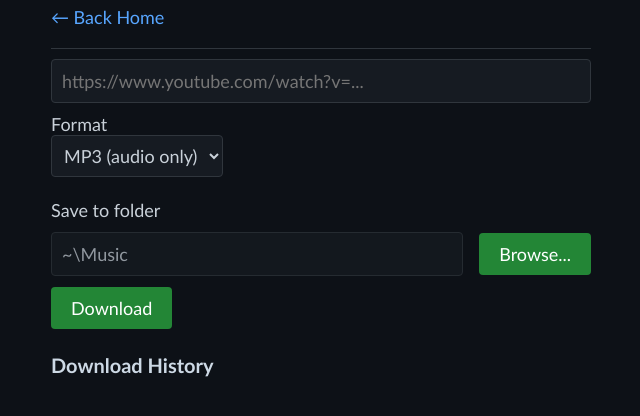
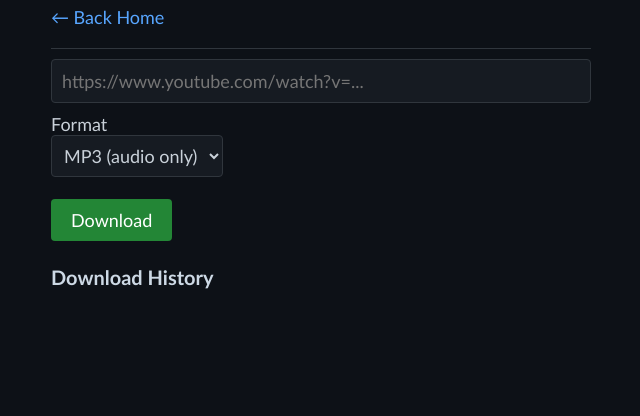
Before and after one commit to kp321-user/KP-Homepage, a Flask app: page /converter in a window 1280 px wide. Shown: the part 184-600 px from the top of the page, without its empty margins (319-959 px from the left). Run offline with Flask 3, Linux system fonts and the light colour scheme; a user stored in the database is signed in; data that the repository does not hold is empty; some libraries are stand-ins or nearby versions.

Commit message:
Stream converted file to browser instead of saving to local folder
Co-Authored-By: Claude Sonnet 4.6 <noreply@anthropic.com>

```diff
--- a/app.py
+++ b/app.py
@@ -1,7 +1,9 @@
 import os
 import markdown
 import re
-from flask import Flask, redirect, render_template, request, jsonify, abort
+import tempfile
+import shutil
+from flask import Flask, redirect, render_template, request, jsonify, abort, send_file, after_this_request
 from flask_sqlalchemy import SQLAlchemy
 from sqlalchemy import text
 from flask_wtf.csrf import CSRFProtect
@@ -452,34 +454,50 @@ def converter():
 @login_required
 def convert():
     url = request.form.get("url")
-    folder = download_folder["path"]
     frmt = request.form.get("format", "mp3")
+    tmp_dir = tempfile.mkdtemp()
 
-    if frmt == "mp4":
-        ydl_opts = {
-            "format": "bestvideo+bestaudio/best",
-            "outtmpl": os.path.join(folder, "%(title)s.%(ext)s"),
-            "merge_output_format": "mp4",
-        }
-    else:
-        ydl_opts = {
-            "format": "bestaudio/best",
-            "outtmpl": os.path.join(folder, "%(title)s.%(ext)s"),
-            "postprocessors": [
-                {
-                    "key": "FFmpegExtractAudio",
-                    "preferredcodec": "mp3",
-                    "preferredquality": "192",
-                }
-            ],
-        }
+    try:
+        if frmt == "mp4":
+            ydl_opts = {
+                "format": "bestvideo+bestaudio/best",
+                "outtmpl": os.path.join(tmp_dir, "%(title)s.%(ext)s"),
+                "merge_output_format": "mp4",
+            }
+        else:
+            ydl_opts = {
+                "format": "bestaudio/best",
+                "outtmpl": os.path.join(tmp_dir, "%(title)s.%(ext)s"),
+                "postprocessors": [
+                    {
+                        "key": "FFmpegExtractAudio",
+                        "preferredcodec": "mp3",
+                        "preferredquality": "192",
+                    }
+                ],
+            }
 
-    with yt_dlp.YoutubeDL(ydl_opts) as ydl:
-        info = ydl.extract_info(url, download=True)
-        title = info.get("title", "Unknown")
+        with yt_dlp.YoutubeDL(ydl_opts) as ydl:
+            info = ydl.extract_info(url, download=True)
+            title = info.get("title", "Unknown")
 
-    download_history.append(title)
-    return jsonify({"status": "ok", "title": title})
+        files = os.listdir(tmp_dir)
+        if not files:
+            return jsonify({"error": "Download failed"}), 500
+
+        filepath = os.path.join(tmp_dir, files[0])
+
+        @after_this_request
+        def cleanup(response):
+            shutil.rmtree(tmp_dir, ignore_errors=True)
+            return response
+
+        download_history.append(title)
+        return send_file(filepath, as_attachment=True, download_name=files[0])
+
+    except Exception as e:
+        shutil.rmtree(tmp_dir, ignore_errors=True)
+        return jsonify({"error": str(e)}), 500
 
 
 @app.route("/download-history")
--- a/templates/converter.html
+++ b/templates/converter.html
@@ -63,15 +63,6 @@
           <option value="mp4">MP4 (video)</option>
       </select>
       <br><br>
-      <label>Save to folder</label>
-      <div class="folder-row">
-        <input type="text" id="folder-display" value="{{ folder }}" readonly />
-        {% if not render_env %}
-          <button onclick="pickFolder()">Browse...</button>
-        {% else %}
-          <small style="opacity: 0.5;">Folder picker not available on server</small>
-        {% endif %}
-      </div>
 
       <button onclick="convertVideo()">Download</button>
 
@@ -111,23 +102,18 @@
       });
 
       if (res.ok) {
-        document.getElementById("status").textContent = "Done! File saved to folder.";
-        loadHistory(); // refresh history after conversion
-      } else {
-      document.getElementById("status").textContent = "Something went wrong. Check the Flask console.";
-      }
-            /* this part is for downloading the file directly.
-            if (res.ok) {
         const blob = await res.blob();
         const downloadUrl = URL.createObjectURL(blob);
         const a = document.createElement("a");
         a.href = downloadUrl;
         a.download = "";
         a.click();
+        URL.revokeObjectURL(downloadUrl);
         document.getElementById("status").textContent = "Done! Check your downloads.";
+        loadHistory();
       } else {
-              document.getElementById("status").textContent = "Something went wrong. Check the Flask console.";
-            } */
+        document.getElementById("status").textContent = "Something went wrong.";
+      }
     }
     async function loadHistory() {
       const res = await fetch("/download-history");
```
Lines whose indentation alone changed are shown as unchanged.
